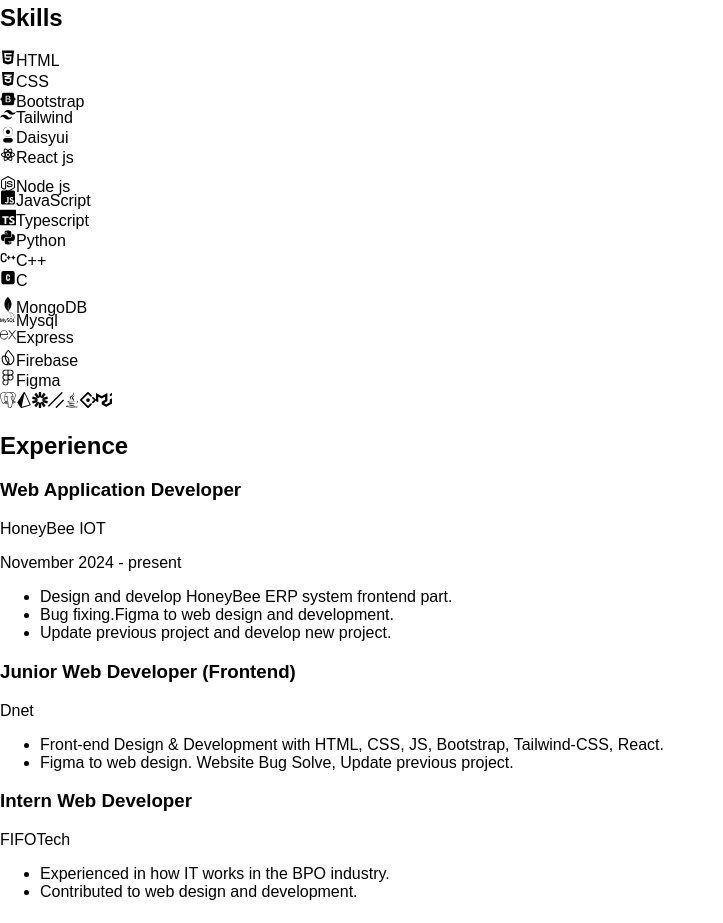
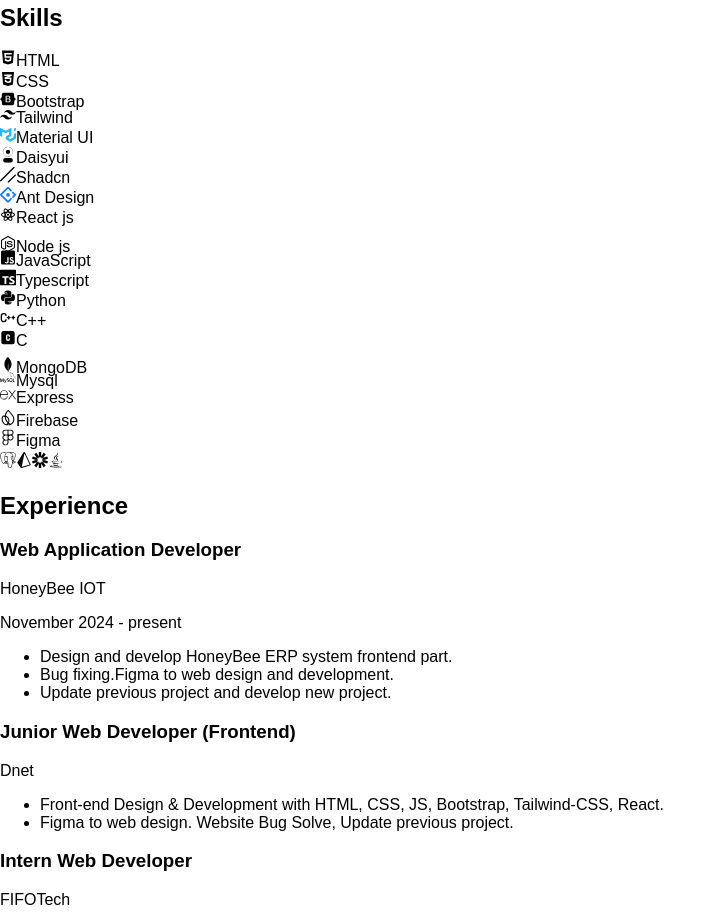
Before and after one commit to Sawom/Portfolio, a React (Vite) app: page / in a window 1280 px wide. Shown: the part 1960-2883 px from the top of the page, without its empty margins (0-723 px from the left). Built offline with nearby package versions, Linux system fonts and the light colour scheme; the HTML template or start-up script is replaced by a standard one.

Commit message:
icons rearrange

```diff
--- a/src/components/Tech.jsx
+++ b/src/components/Tech.jsx
@@ -94,9 +94,39 @@
           initial="initial"
           className="rounded-2xl text-center border-4 p-4 border-neutral-800"
         >
+          <SiMui className="text-7xl " color="#28B6F6" />
+          Material UI
+        </motion.div>
+        <motion.div
+          variants={iconvarriant(2.5)}
+          animate="animate"
+          initial="initial"
+          className="rounded-2xl text-center border-4 p-4 border-neutral-800"
+        >
           <SiDaisyui className="text-7xl text-green-300" />
           Daisyui
         </motion.div>
+
+        <motion.div
+          variants={iconvarriant(2.5)}
+          animate="animate"
+          initial="initial"
+          className="rounded-2xl text-center border-4 p-4 border-neutral-800"
+        >
+          <SiShadcnui className="text-7xl text-white" />
+          Shadcn
+        </motion.div>
+
+        <motion.div
+          variants={iconvarriant(2.5)}
+          animate="animate"
+          initial="initial"
+          className="rounded-2xl text-center border-4 p-4 border-neutral-800"
+        >
+          <SiAntdesign className="text-7xl " color="#1677FF" />
+          Ant Design
+        </motion.div>
+
         <motion.div
           variants={iconvarriant(2.5)}
           animate="animate"
@@ -207,10 +237,8 @@
         <SiPostgresql />
         <SiPrisma />
         <SiJsonwebtokens />
-        <SiShadcnui />
+
         <FaJava />
-        <SiAntdesign />
-        <SiMui />
       </div>
     </div>
   );
```
